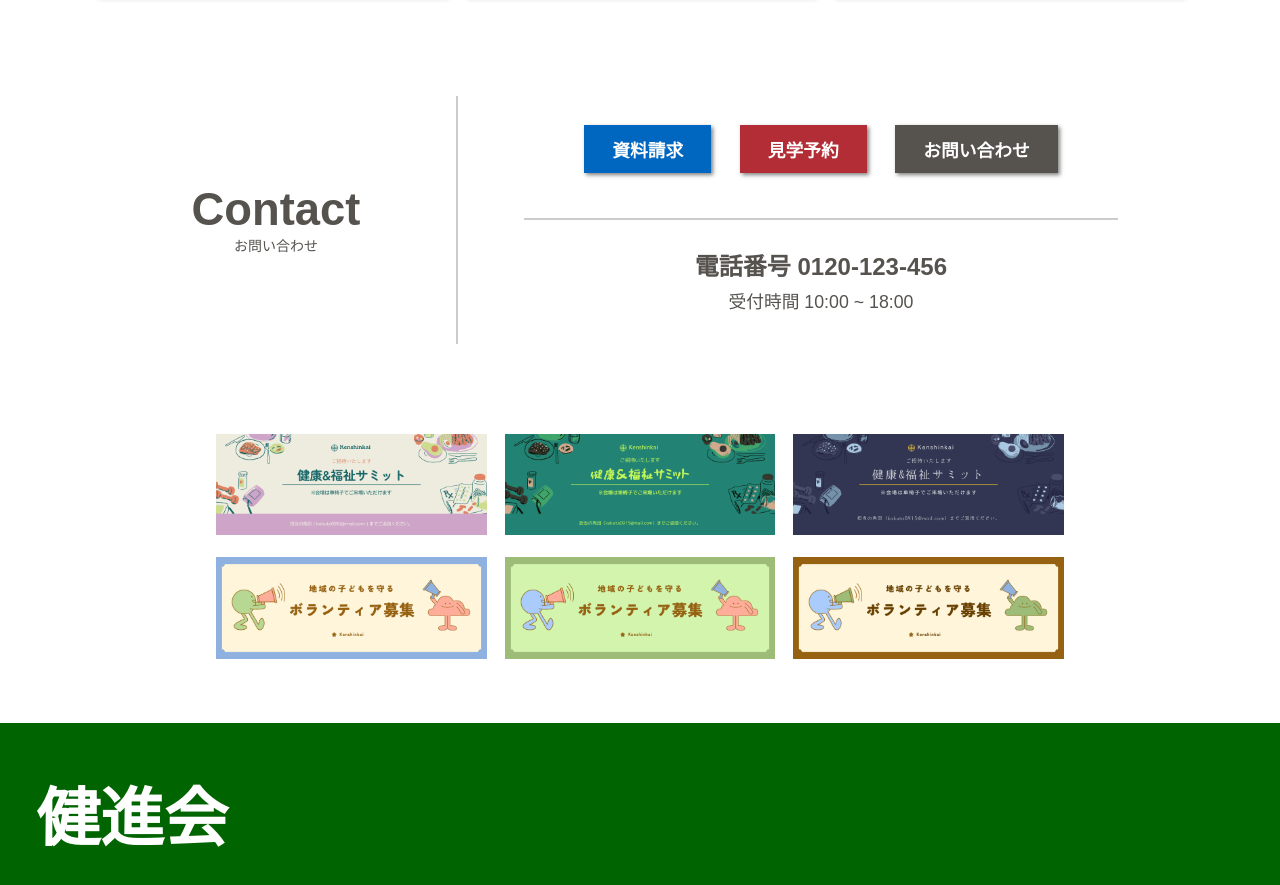
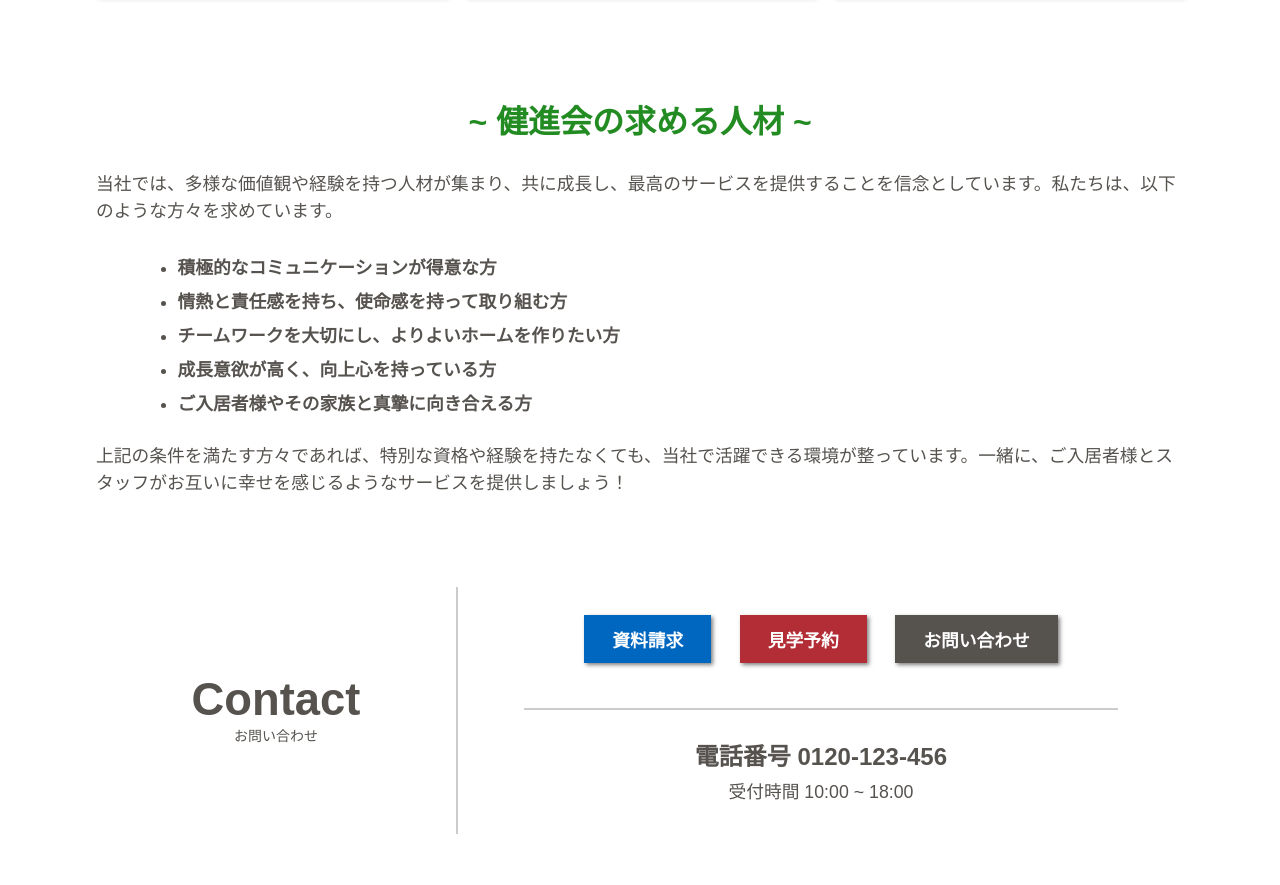
Before and after one commit to kakuta0915/care-facility-website, a React (Create React App) app: page /recruitment in a window 1280 px wide. Shown: the part 2312-3197 px from the top of the page. Built offline with nearby package versions, Linux system fonts and the light colour scheme.

Commit message:
「求める人材」セクション追加

```diff
--- a/src/components/elements/stackItem/stackItem.module.css
+++ b/src/components/elements/stackItem/stackItem.module.css
@@ -99,7 +99,4 @@
   .text {
     width: auto;
   }
-
-  .text h4 {
-  }
 }
--- a/src/recruitment/page.module.css
+++ b/src/recruitment/page.module.css
@@ -34,6 +34,32 @@
   flex-direction: column;
 }
 
+.desiredTalent {
+  margin: var(--space60-90px) 0;
+}
+
+.desiredTalent h3 {
+  text-align: center;
+  color: var(--green-2);
+  margin-bottom: var(--space20-30px);
+}
+
+.desiredTalent p {
+  margin-bottom: var(--space20-30px);
+}
+
+.desiredTalent ul {
+  margin: 0 auto;
+  width: 85%;
+  margin-bottom: var(--space20-30px);
+}
+
+.desiredTalent ul li {
+  font-weight: bold;
+  list-style: disc;
+  margin-bottom: 0.5rem;
+}
+
 @media (min-width: 768px) {
   .interviewSection .interviewContents {
     display: grid;
--- a/src/recruitment/page.tsx
+++ b/src/recruitment/page.tsx
@@ -102,6 +102,24 @@ const Recruitment: React.FC = () => {
             />
           </div>
         </section>
+        <section
+          className={`${useScrollAnimationStyles.fadeInUp} ${styles.desiredTalent}`}
+        >
+          <h3>~ 健進会の求める人材 ~</h3>
+          <p>
+            当社では、多様な価値観や経験を持つ人材が集まり、共に成長し、最高のサービスを提供することを信念としています。私たちは、以下のような方々を求めています。
+          </p>
+          <ul>
+            <li>積極的なコミュニケーションが得意な方</li>
+            <li>情熱と責任感を持ち、使命感を持って取り組む方</li>
+            <li>チームワークを大切にし、よりよいホームを作りたい方</li>
+            <li>成長意欲が高く、向上心を持っている方</li>
+            <li>ご入居者様やその家族と真摯に向き合える方</li>
+          </ul>
+          <p>
+            上記の条件を満たす方々であれば、特別な資格や経験を持たなくても、当社で活躍できる環境が整っています。一緒に、ご入居者様とスタッフがお互いに幸せを感じるようなサービスを提供しましょう！
+          </p>
+        </section>
         <Contact className={useScrollAnimationStyles.fadeInUp} />
         <Advertisement className={useScrollAnimationStyles.fadeInUp} />
       </Container>
```
